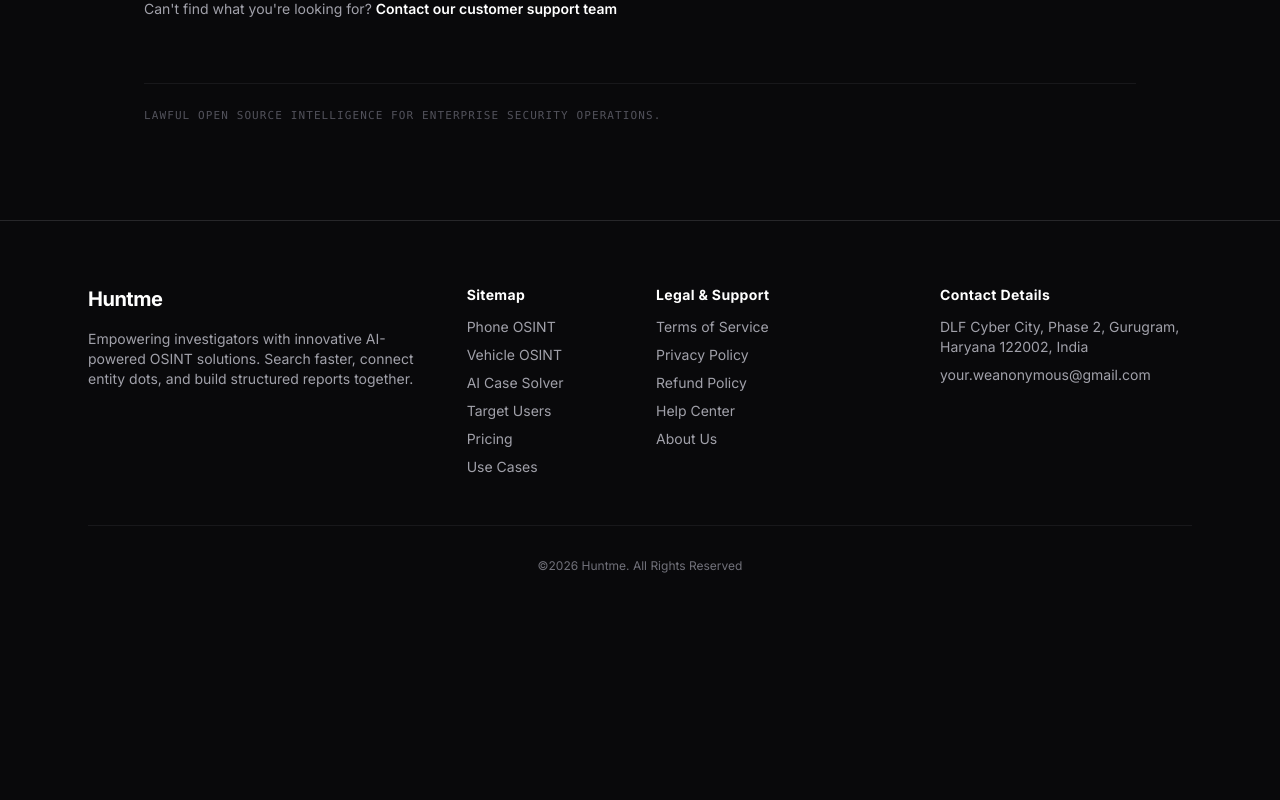
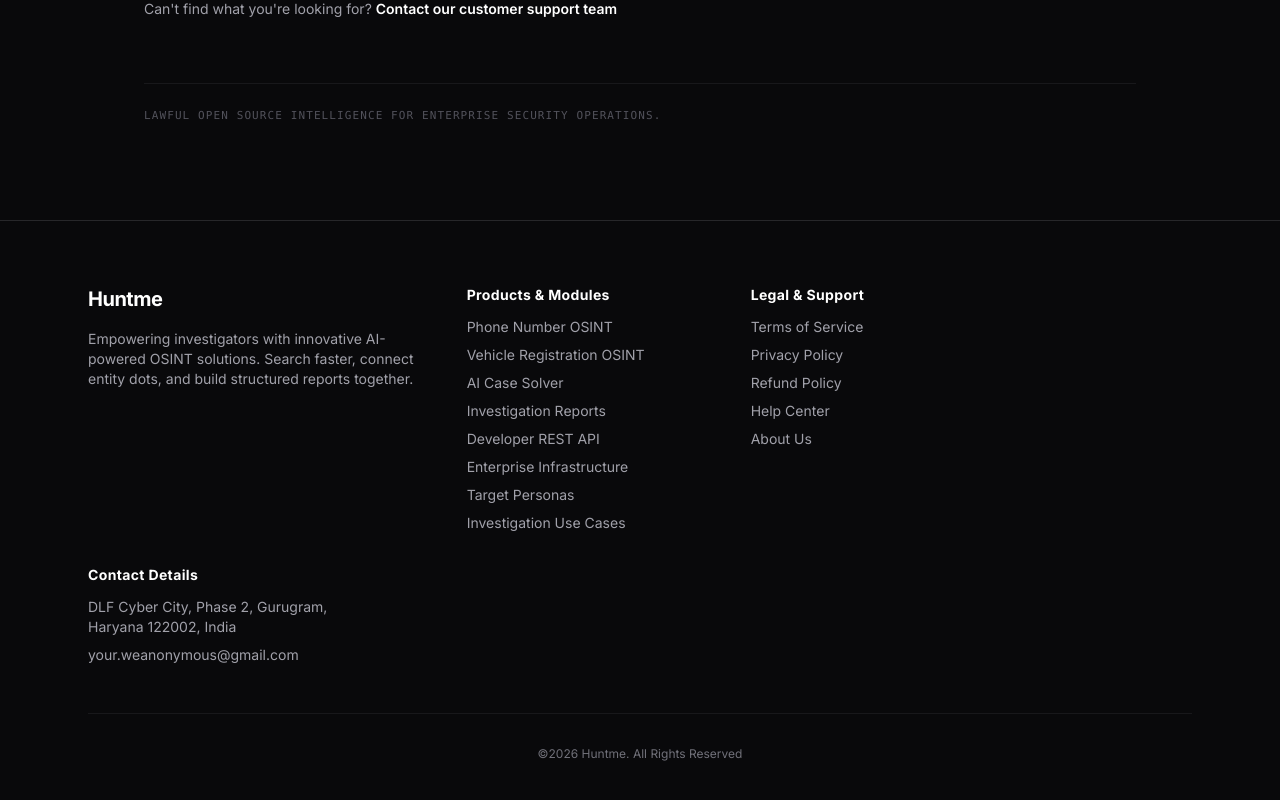
Before and after one commit to weanonymous01/Huntme-Osint, a Next.js app: page / in a window 1280 px wide. Shown: the part 6823-7623 px from the top of the page. Before the commit the page ends 7461 px from the top, so only its background shows below. Built offline with nearby package versions, Linux system fonts and the light colour scheme; no server answers.

Commit message:
feat(seo): expand footer internal link architecture for all 15 routes

```diff
--- a/components/ui/footer.tsx
+++ b/components/ui/footer.tsx
@@ -20,20 +20,20 @@ export function Footer() {
           </div>
 
 
-          {/* Column 2: Sitemap (lg:col-span-2) */}
-          <div className="lg:col-span-2 space-y-3">
+          {/* Column 2: Products & Solutions (lg:col-span-3) */}
+          <div className="lg:col-span-3 space-y-3">
             <h4 className="font-bold text-sm text-white tracking-wide">
-              Sitemap
+              Products & Modules
             </h4>
             <ul className="space-y-2 text-xs sm:text-sm">
               <li>
                 <a href="/products/phone-osint" className="hover:text-white transition-colors">
-                  Phone OSINT
+                  Phone Number OSINT
                 </a>
               </li>
               <li>
                 <a href="/products/vehicle-osint" className="hover:text-white transition-colors">
-                  Vehicle OSINT
+                  Vehicle Registration OSINT
                 </a>
               </li>
               <li>
@@ -42,18 +42,28 @@ export function Footer() {
                 </a>
               </li>
               <li>
-                <a href="/target-users" className="hover:text-white transition-colors">
-                  Target Users
+                <a href="/products/investigation-reports" className="hover:text-white transition-colors">
+                  Investigation Reports
                 </a>
               </li>
               <li>
-                <a href="/pricing" className="hover:text-white transition-colors">
-                  Pricing
+                <a href="/products/rest-api" className="hover:text-white transition-colors">
+                  Developer REST API
+                </a>
+              </li>
+              <li>
+                <a href="/products/enterprise-infrastructure" className="hover:text-white transition-colors">
+                  Enterprise Infrastructure
+                </a>
+              </li>
+              <li>
+                <a href="/target-users" className="hover:text-white transition-colors">
+                  Target Personas
                 </a>
               </li>
               <li>
                 <a href="/use-cases" className="hover:text-white transition-colors">
-                  Use Cases
+                  Investigation Use Cases
                 </a>
               </li>
             </ul>
```
